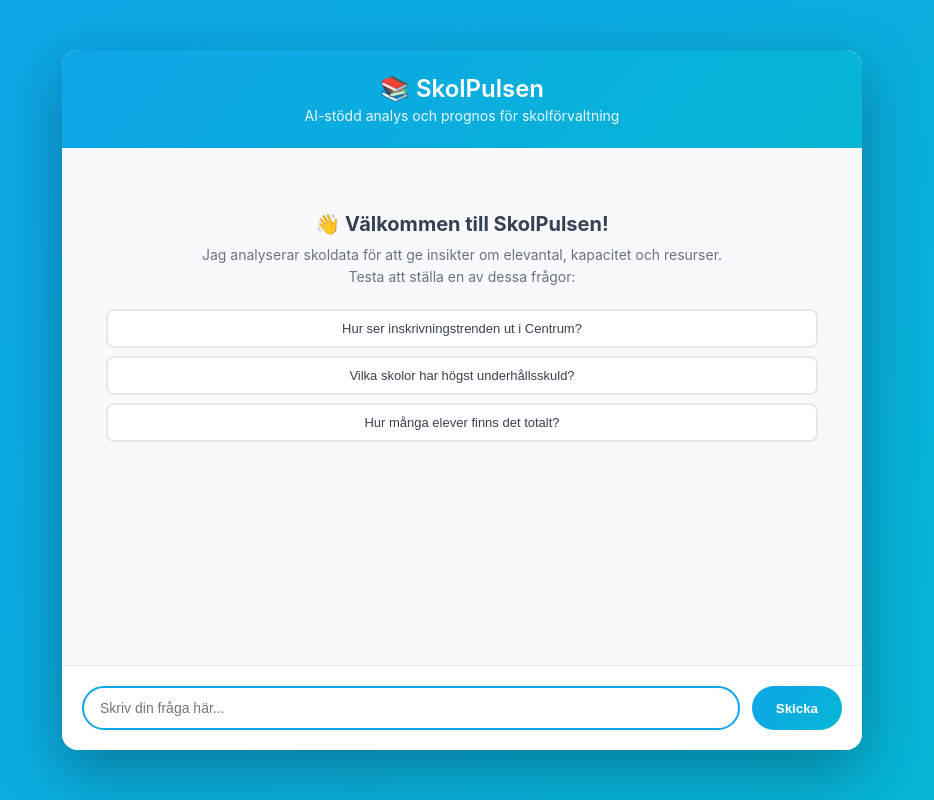
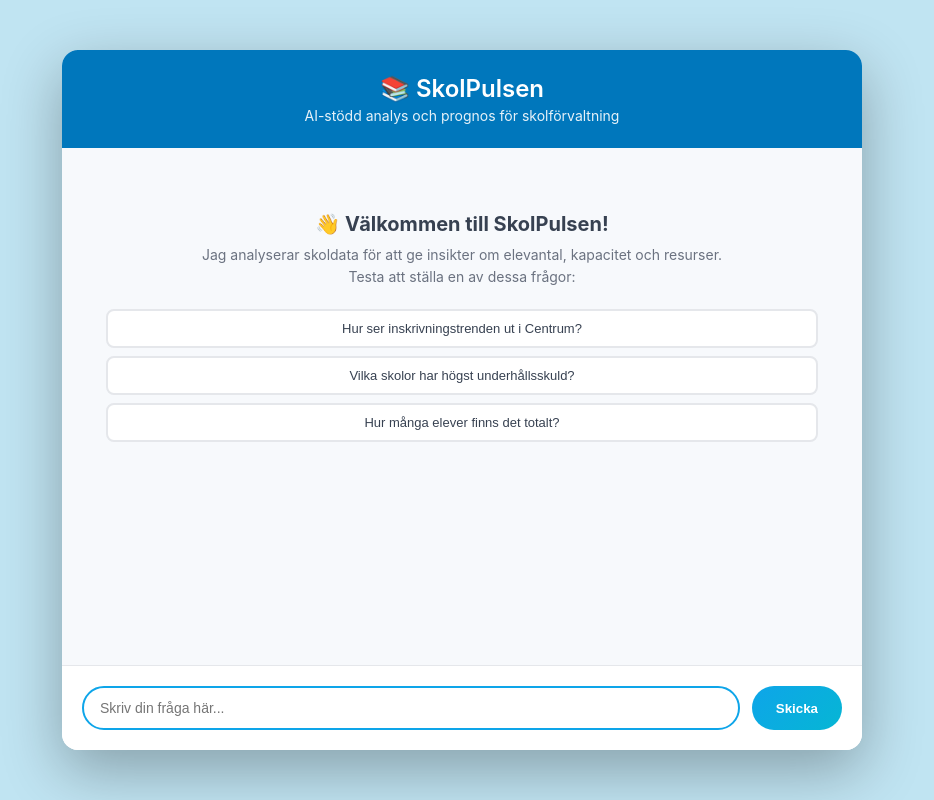
Before and after one commit to dina-here/school-insights-rag, a plain HTML site: page static/index.html in a window 1280 px wide. Shown: the whole page, without its empty margins (178-1112 px from the left). Drawn offline with Linux system fonts and the light colour scheme.

Commit message:
Design: update colors - light blue background #c0e4f2, darker blue header #0077bc

```diff
--- a/static/index.html
+++ b/static/index.html
@@ -13,7 +13,7 @@
 
         body {
             font-family: -apple-system, BlinkMacSystemFont, 'Segoe UI', Roboto, Oxygen, Ubuntu, Cantarell, sans-serif;
-            background: linear-gradient(135deg, #0ea5e9 0%, #06b6d4 100%);
+            background: #c0e4f2;
             height: 100vh;
             display: flex;
             justify-content: center;
@@ -35,7 +35,7 @@
         }
 
         .header {
-            background: linear-gradient(135deg, #0ea5e9 0%, #06b6d4 100%);
+            background: linear-gradient(135deg, #0077bc 0%, #0077bc 100%);
             color: white;
             padding: 24px;
             text-align: center;
```
